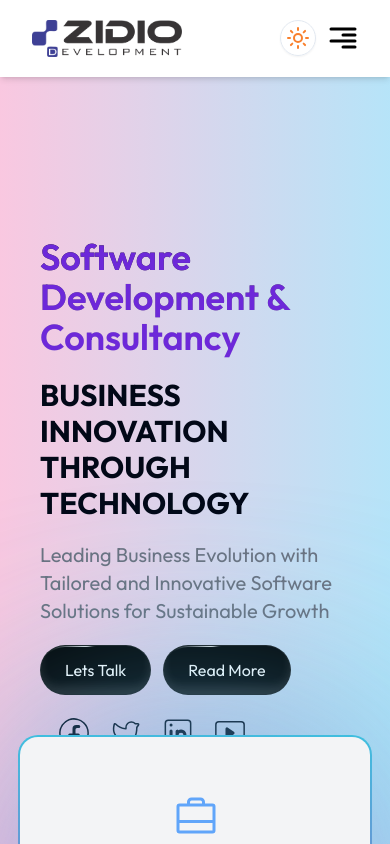
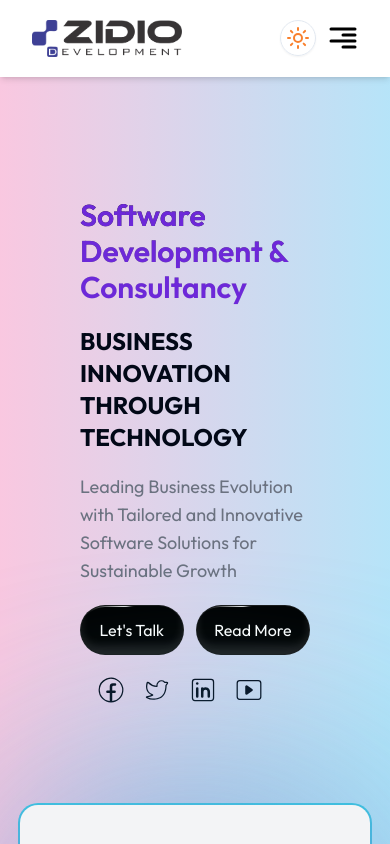
Before and after one commit to Dhruba2004/Zidio_Landing_Page, a Next.js app: page / in a window 390 px wide. Shown: the top 844 px of the page. Built offline with nearby package versions, Linux system fonts and the light colour scheme.

Commit message:
fix  :  made the services section responsive

```diff
--- a/app/_components/Hero.tsx
+++ b/app/_components/Hero.tsx
@@ -9,33 +9,37 @@ import Link from "next/link";
 
 function Hero() {
   return (
-    <section className="h-[40rem] w-full flex p-5">
-      <div className="grid grid-cols-1 md:grid-cols-2 p-5 gap-3 ">
-        <div className="flex flex-col gap-5 mt-6">
-          <h2 className=" pointer-events-none whitespace-pre-wrap text-4xl lg:text-left mt-[6rem] text-violet-700 dark:text-[#fff] font-semibold bg-gradient-to-b from-black to-gray-300/80 bg-clip-text ">
+    <section className="w-full flex p-[5rem]">
+  <div className="grid grid-cols-1 md:grid-cols-2 gap-3">
+    <div className="flex flex-col gap-5 relative md:bottom-[2rem]">
+      <h2 className="pointer-events-none whitespace-pre-wrap text-3xl md:text-4xl lg:text-left mt-10 md:mt-[6rem] text-violet-700 dark:text-[#fff] font-semibold bg-gradient-to-b from-black to-gray-300/80 bg-clip-text">
         Software Development & Consultancy
       </h2>
       <div className="flex gap-2">
-          <h1 className="uppercase font-bold text-3xl ">
+        <h1 className="uppercase font-bold text-2xl md:text-3xl">
           Business Innovation Through Technology
         </h1>
       </div>
-
-          <p className="text-gray-500 text-xl dark:text-pink-400 ">
-            Leading Business Evolution with Tailored and Innovative Software
-            Solutions for Sustainable Growth{" "}
+      <p className="text-gray-500 text-lg md:text-xl dark:text-pink-400">
+        Leading Business Evolution with Tailored and Innovative Software Solutions for Sustainable Growth
       </p>
       <div className="flex gap-3">
-            <ShimmerButton className="dark:text-white cursor-pointer">Lets Talk</ShimmerButton>
+        <ShimmerButton className="dark:text-white cursor-pointer">Let's Talk</ShimmerButton>
         <ShimmerButton className="dark:text-white cursor-pointer">Read More</ShimmerButton>
       </div>
-          <div className="flex gap-4 items-center ml-[1rem]">
-            <Link className="cursor-pointer " href={'https://www.facebook.com/people/Zidio-Development/61556709391417/'}><CiFacebook className="text-4xl hover:scale-125 transition-all dark:text-blue-500"/></Link>
-            <Link className="cursor-pointer " href={'https://x.com/zidioDev'}><CiTwitter className="text-4xl dark:text-blue-500 hover:scale-125 transition-all"/></Link>
-            <Link className="cursor-pointer " href={'https://www.linkedin.com/company/zidio-development/mycompany/verification/'}><CiLinkedin className="text-4xl dark:text-blue-500 hover:scale-125 transition-all"/></Link>
-            <Link className="cursor-pointer " href={'/'}><CiYoutube className="text-4xl dark:text-blue-500 hover:scale-125 transition-all"/></Link>
-
-
+      <div className="flex gap-4 items-center ml-4">
+        <Link className="cursor-pointer" href={'https://www.facebook.com/people/Zidio-Development/61556709391417/'}>
+          <CiFacebook className="text-3xl md:text-4xl hover:scale-125 transition-all dark:text-blue-500" />
+        </Link>
+        <Link className="cursor-pointer" href={'https://x.com/zidioDev'}>
+          <CiTwitter className="text-3xl md:text-4xl dark:text-blue-500 hover:scale-125 transition-all" />
+        </Link>
+        <Link className="cursor-pointer" href={'https://www.linkedin.com/company/zidio-development/mycompany/verification/'}>
+          <CiLinkedin className="text-3xl md:text-4xl dark:text-blue-500 hover:scale-125 transition-all" />
+        </Link>
+        <Link className="cursor-pointer" href={'/'}>
+          <CiYoutube className="text-3xl md:text-4xl dark:text-blue-500 hover:scale-125 transition-all" />
+        </Link>
       </div>
     </div>
     <div className="hidden lg:block md:ml-[6rem]">
@@ -44,12 +48,12 @@ function Hero() {
         width={500}
         alt="hero"
         src={"/hero.png"}
-            className="h-[700px] max-w-xs sm:max-w-sm md:max-w-md lg:max-w-lg xl:max-w-xl 2xl:max-w-2xl"
+        className="h-auto max-w-full"
       />
     </div>
-        {/* <Spline className="hidden md:block" scene="https://prod.spline.design/Lyw0DkVocEUFPAoa/scene.splinecode" /> */}
   </div>
 </section>
+
   );
 }
 
--- a/app/_components/Intro.tsx
+++ b/app/_components/Intro.tsx
@@ -35,7 +35,7 @@ function Intro() {
         src={"/intro.png"}
         height={530}
         width={530}
-        className="block md:h-[630px] md:w-[1230px]"
+        className="block md:h-[630px] md:w-[1430px]"
         alt="intro"
       />
     </div>
--- a/app/_components/Services.jsx
+++ b/app/_components/Services.jsx
@@ -49,11 +49,11 @@ const Services = () => {
     },
   ];
   return (
-    <section className="p-10 h-[90rem] flex justify-center items-center object-cover" style={{backgroundImage:`url('/bg.png')`}}>
-      <div className="flex-col flex justify-center items-center">
+    <section className="p-4 sm:p-6 md:p-10 h-auto flex justify-center items-center object-cover" style={{backgroundImage:`url('/bg.png')`}}>
+      <div className="flex-col flex justify-center items-center mx-auto">
         <h2 className="text-xl text-white ">IT Support For Business</h2>
         <h2 className="font-bold text-4xl text-white">What we are Offering</h2>
-        <div className="grid grid-cols-1 md:grid-cols-2 lg:grid-cols-3 gap-6 md:mr-[2rem] p-5 lg:mx-[2rem]  mx-auto">
+        <div className="grid grid-cols-1 sm:grid-cols-2 lg:grid-cols-3 gap-6 md:mr-[2rem] p-5 lg:mx-[2rem] mx-auto">
           {cardOptions.map((item, index) => (
             <BackgroundGradient key={index} className=" flex flex-col items-center justify-center max-w-sm rounded-2xl p-4 sm:p-10 bg-white dark:bg-blue-900 h-[350px] w-[350px] gap-5 cursor-pointer">
               <Image height={50} width={50} src={item.image} />
```
Lines whose indentation alone changed are shown as unchanged.
